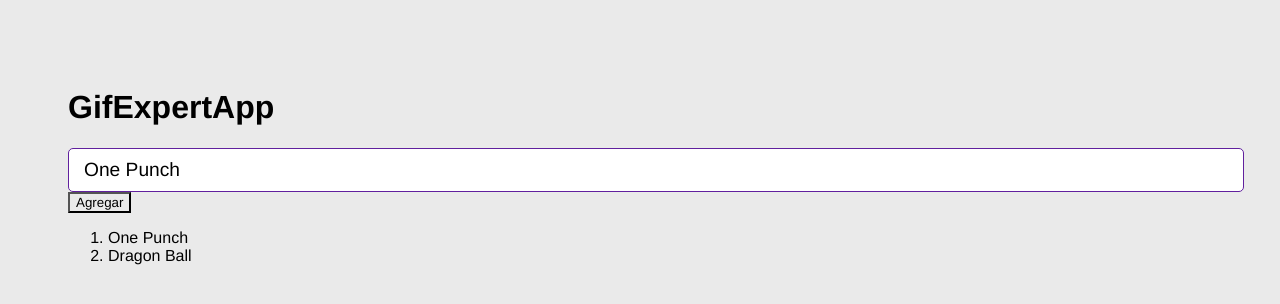
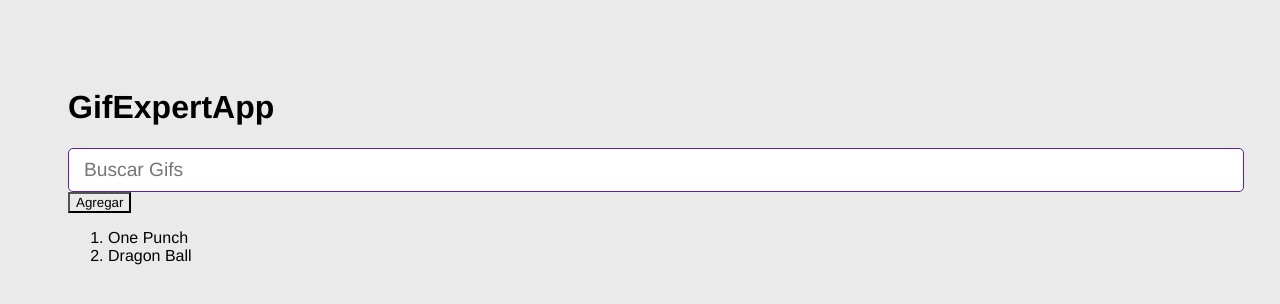
Before and after one commit to Martinsr99/HeroesReact, a React (Vite) app in the folder React/gift-expert-app/: page / in a window 1280 px wide. Shown: the top 304 px of the page. Built offline with nearby package versions, Linux system fonts and the light colour scheme.

Commit message:
Create first version

```diff
--- a/React/gift-expert-app/src/GifExpertApp.jsx
+++ b/React/gift-expert-app/src/GifExpertApp.jsx
@@ -4,10 +4,10 @@
 
 export const GifExpertApp = () => {
 
-  const [categories, setcategories] = useState([ 'One Punch', 'Dragon Ball' ])
+  const [categories, setCategories] = useState([ 'One Punch', 'Dragon Ball' ])
 
-  const onAddCategory = () => {
-    setcategories([...categories,'Valorant'])
+  const onAddCategory = (newCategory) => {
+    setCategories([newCategory,...categories])
   }
   return (
     <>
@@ -15,7 +15,10 @@
 
 
         {/*Listado de Gifs */}
-        <AddCategory/>
+        <AddCategory
+        //setCategories= {setCategories}
+        //onNewCategory = {event =>}
+        />
         <button onClick={onAddCategory}>Agregar</button>
         <ol>
           {
--- a/React/gift-expert-app/src/components/AddCategory.jsx
+++ b/React/gift-expert-app/src/components/AddCategory.jsx
@@ -1,18 +1,21 @@
 import { useState } from "react";
 
-export const AddCategory = () => {
-  const [inputValue, setinputValue] = useState("One Punch");
+export const AddCategory = ({setCategories}) => {
+  const [inputValue, setinputValue] = useState("");
 
   const onInputChange = (event) => {
     setinputValue(event.target.value);
   };
 
   const onSubmit = (event) => {
-
+    event.preventDefault()
+    if(inputValue.trim().length <= 1) return;
+    setCategories(categories => [inputValue, ...categories]);
+    setinputValue = ''
   }
 
   return (
-    <form onSubmit={(event) => onSubmit(event)}>
+    <form onSubmit={onSubmit}>
       <input
         type="text"
         placeholder="Buscar Gifs"
```
